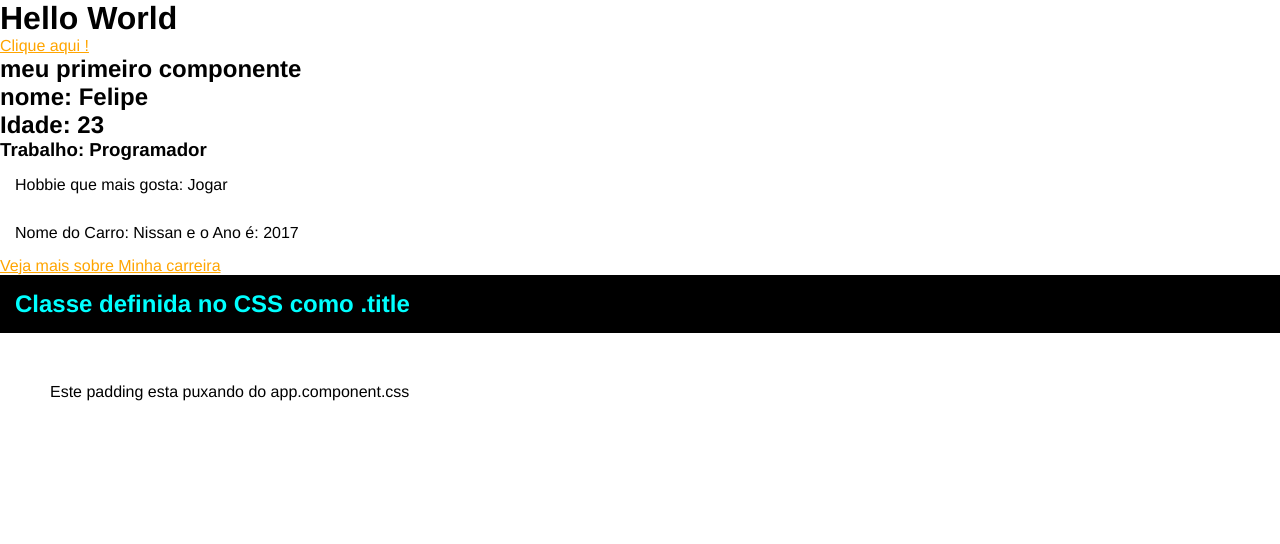
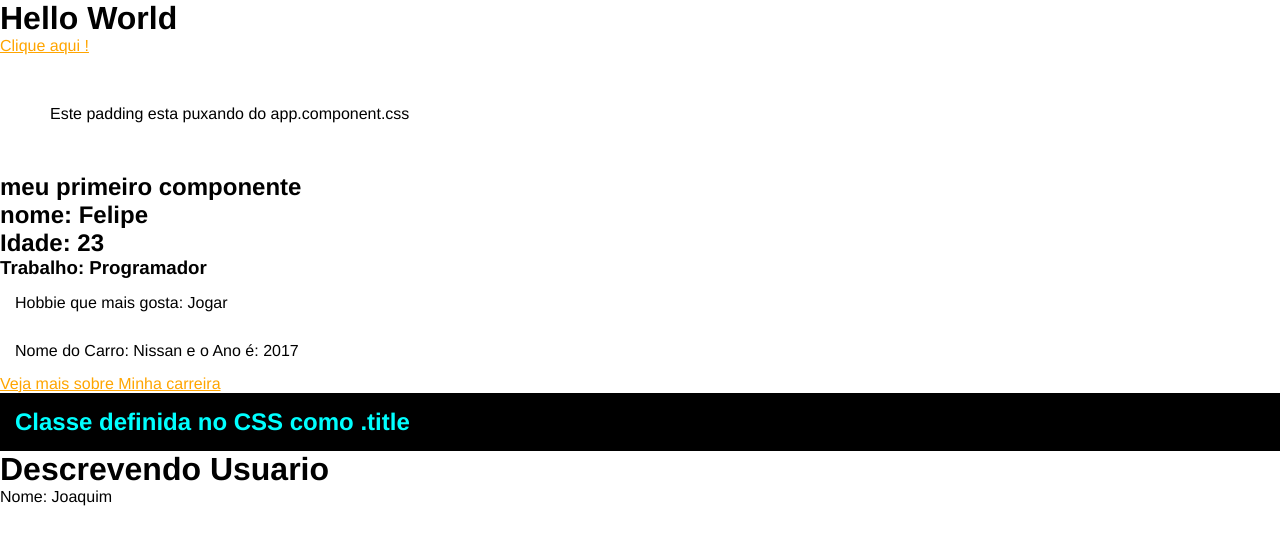
Before and after one commit to TakataF/Angular-First-Steps, an Angular app: page / in a window 1280 px wide. Shown: the top 544 px of the page. Built offline with nearby package versions, Linux system fonts and the light colour scheme.

Commit message:
Aula de Componente pai e filho

```diff
--- a/src/app/app.component.html
+++ b/src/app/app.component.html
@@ -4,6 +4,9 @@
 <div>
     <a href="#">Clique aqui !</a>
 </div>
-<app-first-component></app-first-component>
+
 
 <p>Este padding esta puxando do app.component.css</p>
+
+<app-first-component></app-first-component>
+<app-parent-data [name]="userName"></app-parent-data>
--- a/src/app/app.component.ts
+++ b/src/app/app.component.ts
@@ -6,5 +6,7 @@
   styleUrls: ['./app.component.css']
 })
 export class AppComponent {
+  userName = "Joaquim";//irei compartilhar esse dado com outro componente
+
   title = 'y';
 }
--- a/src/app/app.module.ts
+++ b/src/app/app.module.ts
@@ -4,11 +4,13 @@
 import { AppRoutingModule } from './app-routing.module';
 import { AppComponent } from './app.component';
 import { FirstComponentComponent } from './components/first-component/first-component.component';
+import { ParentDataComponent } from './components/parent-data/parent-data.component';
 
 @NgModule({
   declarations: [
     AppComponent,
-    FirstComponentComponent
+    FirstComponentComponent,
+    ParentDataComponent
   ],
   imports: [
     BrowserModule,
--- a/src/app/components/first-component/first-component.component.html
+++ b/src/app/components/first-component/first-component.component.html
@@ -1,4 +1,6 @@
 <!--Aula de Interpolação-->
+
+<!--o aplicativo esta puxando direto do arquivo first component.ts-->
 
 <h2>meu primeiro componente</h2>
 <h2>nome: {{ name }}</h2> <!--este metodo esta puxando meu nome direto do first component TS que esta passando em formato String-->
--- /dev/null
+++ b/src/app/components/parent-data/parent-data.component.html
@@ -0,0 +1,2 @@
+<h1>Descrevendo Usuario</h1>
+<p>Nome: {{ name }}</p>
```
Also changed, not shown: src/app/components/parent-data/parent-data.component.ts (added, +11 -0 lines), src/app/components/parent-data/parent-data.component.css (added), 1 other file (tests, documents, lock files or other folders).
